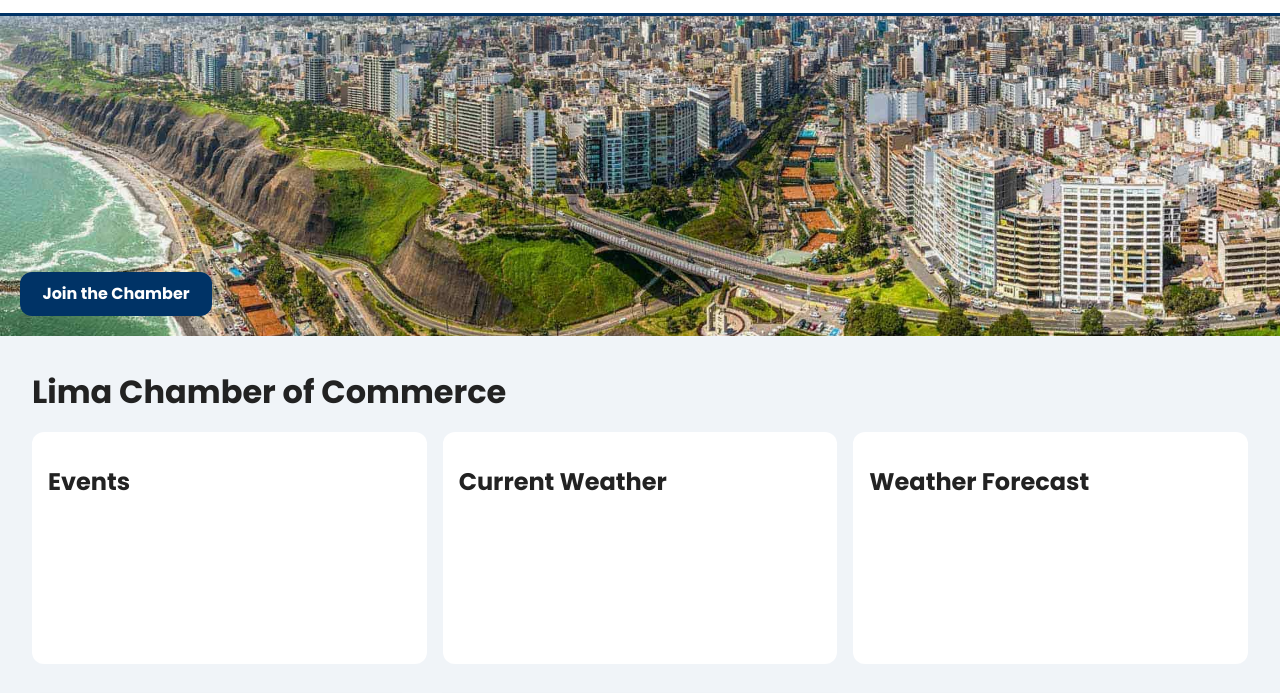
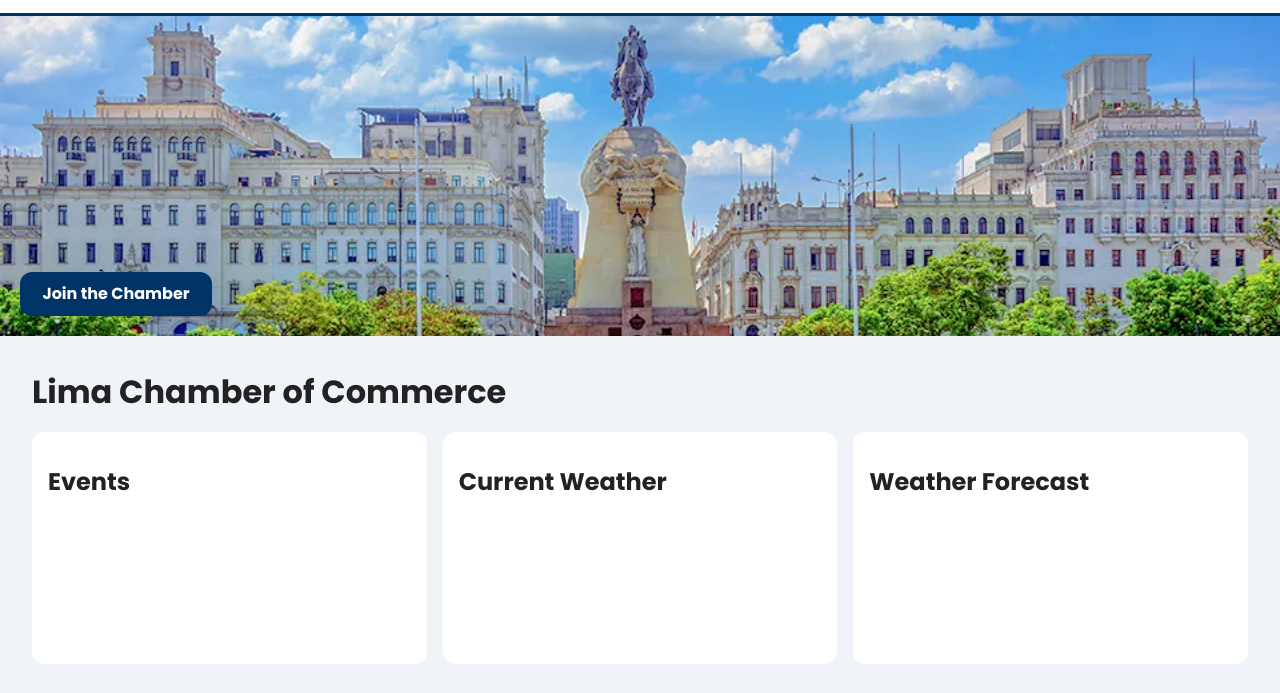
Before and after one commit to Percy2907/wdd231, a plain HTML site: page chamber/index.html in a window 1280 px wide. Shown: the part 53-746 px from the top of the page. Drawn offline with Linux system fonts and the light colour scheme; no server answers.

Commit message:
W03 Assignment: Chamber Home Page

```diff
--- a/chamber/index.html
+++ b/chamber/index.html
@@ -44,7 +44,7 @@
 
   <!-- HERO -->
   <section class="hero">
-    <img src="images/hero.jpg" alt="Lima city" class="hero-img">
+    <img src="images/hero.webp" alt="Lima city" class="hero-img">
     <a href="join.html" class="cta-btn">Join the Chamber</a>
   </section>
 
```
Also changed, not shown: chamber/images/hero.jpg (deleted), chamber/images/hero.webp (added).
